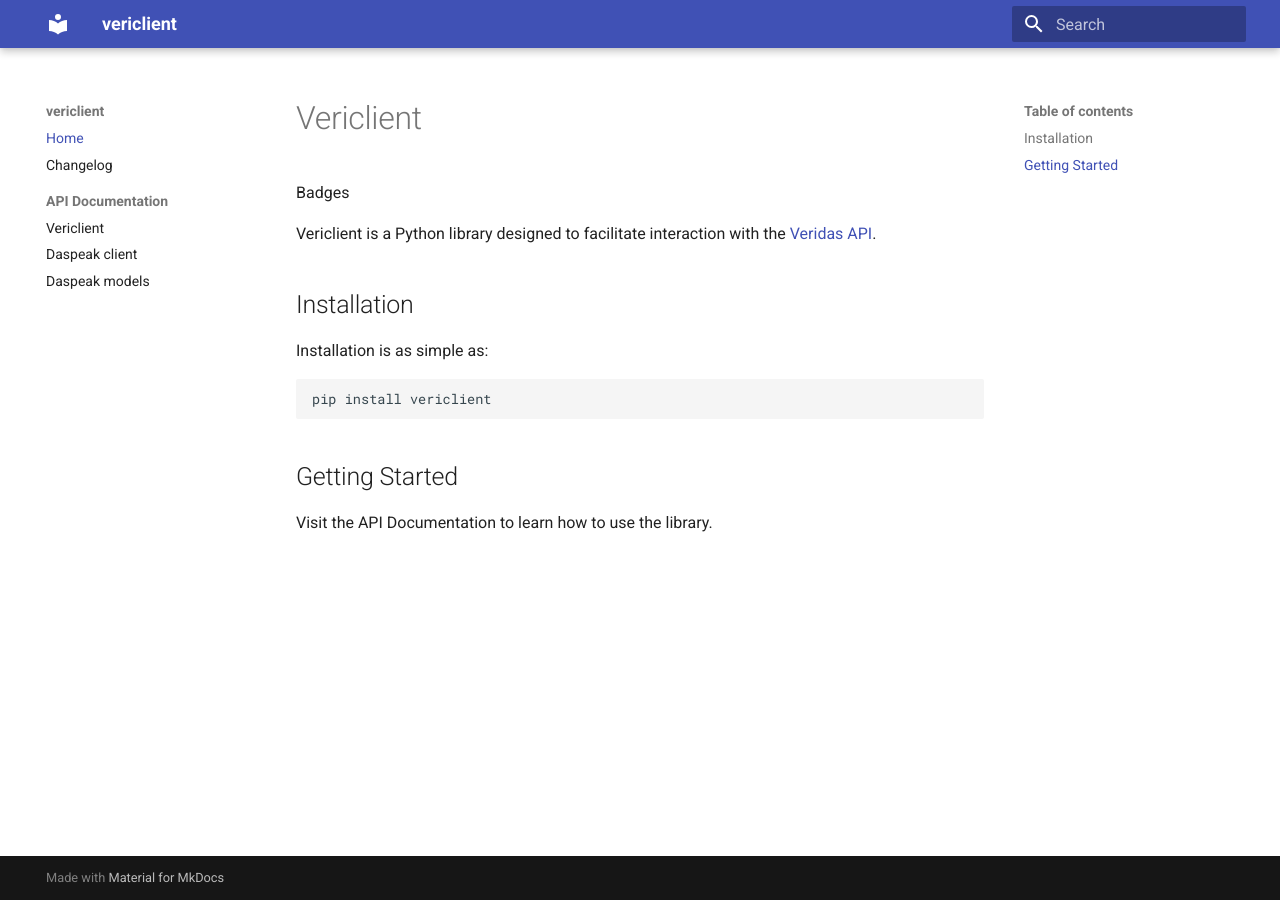
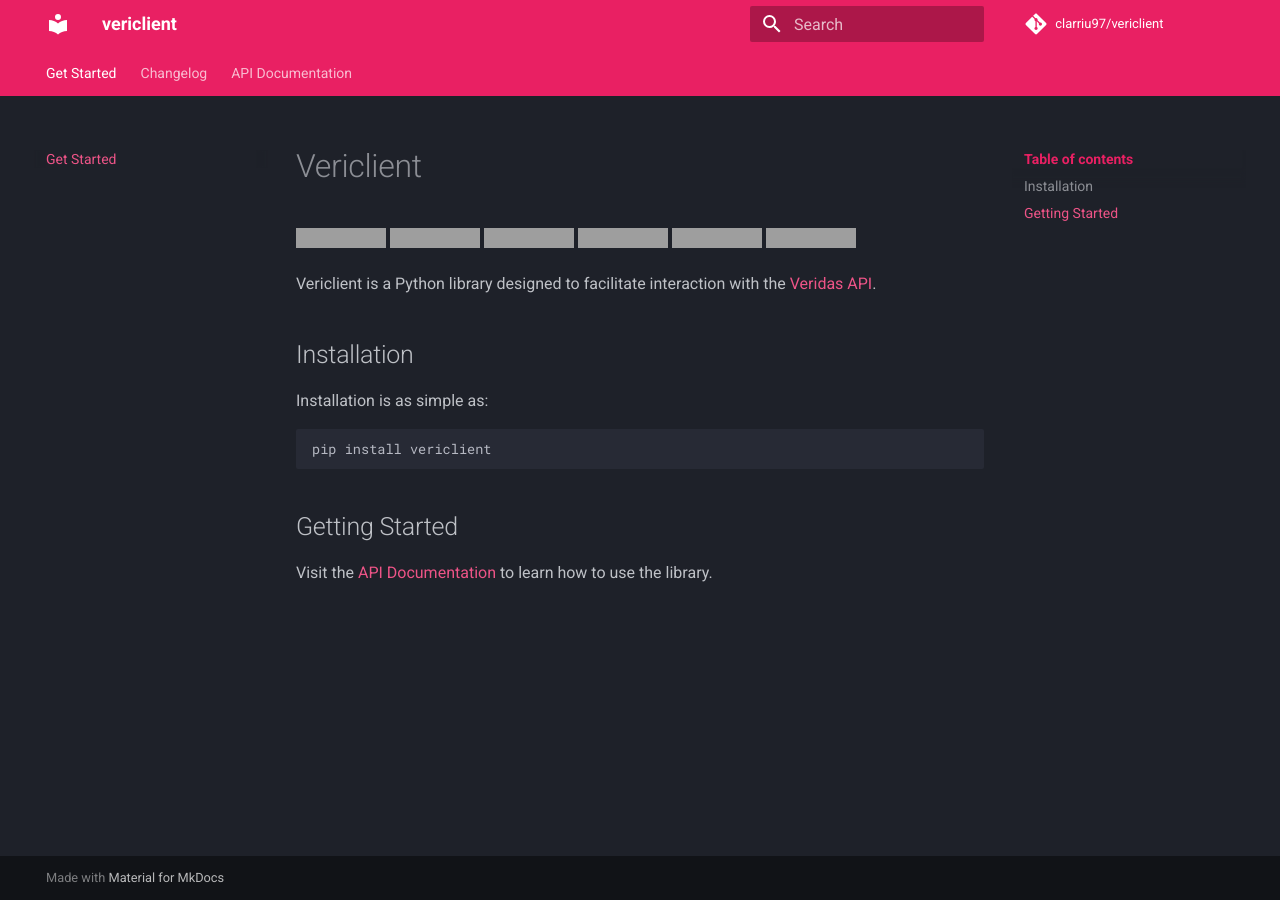
Before and after one commit to clarriu97/vericlient, an MkDocs documentation site: the page built from docs/index.md, in a window 1280 px wide. Built offline with MkDocs 1.6.1 and Material for MkDocs 9.7.7, drawn with Linux system fonts in a browser that asks for light colours; comment, search, counter and statistics services are not loaded; grey boxes are pictures that could not be loaded.

Commit message:
reconfigured projects docs with mkdocs

```diff
--- a/docs/index.md
+++ b/docs/index.md
@@ -1,6 +1,6 @@
 # Vericlient
 
-Badges
+[![Documentation Status](https://readthedocs.org/projects/vericlient/badge/?version=latest)](https://clarriu97.github.io/verimodels) [![PyPI version](https://badge.fury.io/py/vericlient.svg)](https://badge.fury.io/py/vericlient) [![codecov](https://codecov.io/gh/clarriu97/vericlient/branch/main/graph/badge.svg)](https://codecov.io/gh/clarriu97/vericlient) [![CI](https://github.com/clarriu97/vericlient/actions/workflows/ci.yml/badge.svg)](https://github.com/clarriu97/vericlient/actions/workflows/ci.yml) [![License: MIT](https://img.shields.io/badge/License-MIT-yellow.svg)](https://opensource.org/licenses/MIT) [![Maintenance](https://img.shields.io/badge/Maintained%3F-yes-green.svg)](https://github.com/clarriu97/vericlient/graphs/commit-activity)
 
 Vericlient is a Python library designed to facilitate interaction with
 the [Veridas API](https://docs.veridas.com/).
@@ -15,4 +15,4 @@ pip install vericlient
 
 ## Getting Started
 
-Visit the API Documentation to learn how to use the library.
+Visit the [API Documentation](./api_docs/vericlient.md) to learn how to use the library.
--- /dev/null
+++ b/docs/stylesheets/extra.css
@@ -0,0 +1,12 @@
+
+.md-typeset .md-content__button {
+    color: #e92063;
+}
+
+.md-header, .md-footer {
+    background-color: #e92063;
+}
+
+.md-nav__title, .md-nav__button {
+    color: #e92063;
+}
--- a/mkdocs.yml
+++ b/mkdocs.yml
@@ -1,11 +1,14 @@
 site_name: vericlient
+site_url: https://clarriu97.github.io/vericlient/
+repo_url: https://github.com/clarriu97/vericlient
+repo_name: clarriu97/vericlient
 nav:
-  - Home: index.md
+  - Get Started: index.md
   - Changelog: CHANGELOG.md
   - API Documentation:
-      - Vericlient: modules/vericlient.md
-      - Daspeak client: modules/daspeak/client.md
-      - Daspeak models: modules/daspeak/models.md
+      - Vericlient: api_docs/vericlient.md
+      - Daspeak client: api_docs/daspeak/client.md
+      - Daspeak models: api_docs/daspeak/models.md
 
 plugins:
   - search
@@ -36,10 +39,19 @@ extra_javascript:
 
 theme:
   name: material
+  language: en
+  palette:
+    scheme: slate
+    primary: pink
+    accent: pink
+  font:
+    text: Roboto
+    code: Roboto Mono
   features:
     - navigation.instant
     - navigation.sections
     - navigation.top
+    - navigation.tabs
     - search.highlight
     - search.share
     - toc.follow
--- a/pyproject.toml
+++ b/pyproject.toml
@@ -25,7 +25,7 @@ classifiers = [
 
 [project.urls]
 Homepage = "https://clarriu97.github.io/verimodels/"
-Documentation = "https://clarriu97.github.io/verimodels/docs"
+Documentation = "https://clarriu97.github.io/verimodels/"
 Repository = "https://github.com/clarriu97/vericlient"
 Issues = "https://github.com/clarriu97/vericlient/issues"
 Changelog = "https://github.com/clarriu97/vericlient/blob/master/CHANGELOG.md"
```
Also changed, not shown: README.md (+1 -1 lines), docs/api_docs/daspeak/client.md (renamed from docs/modules/daspeak/client.md), docs/api_docs/daspeak/models.md (renamed from docs/modules/daspeak/models.md), docs/api_docs/vericlient.md (renamed from docs/modules/vericlient.md).
